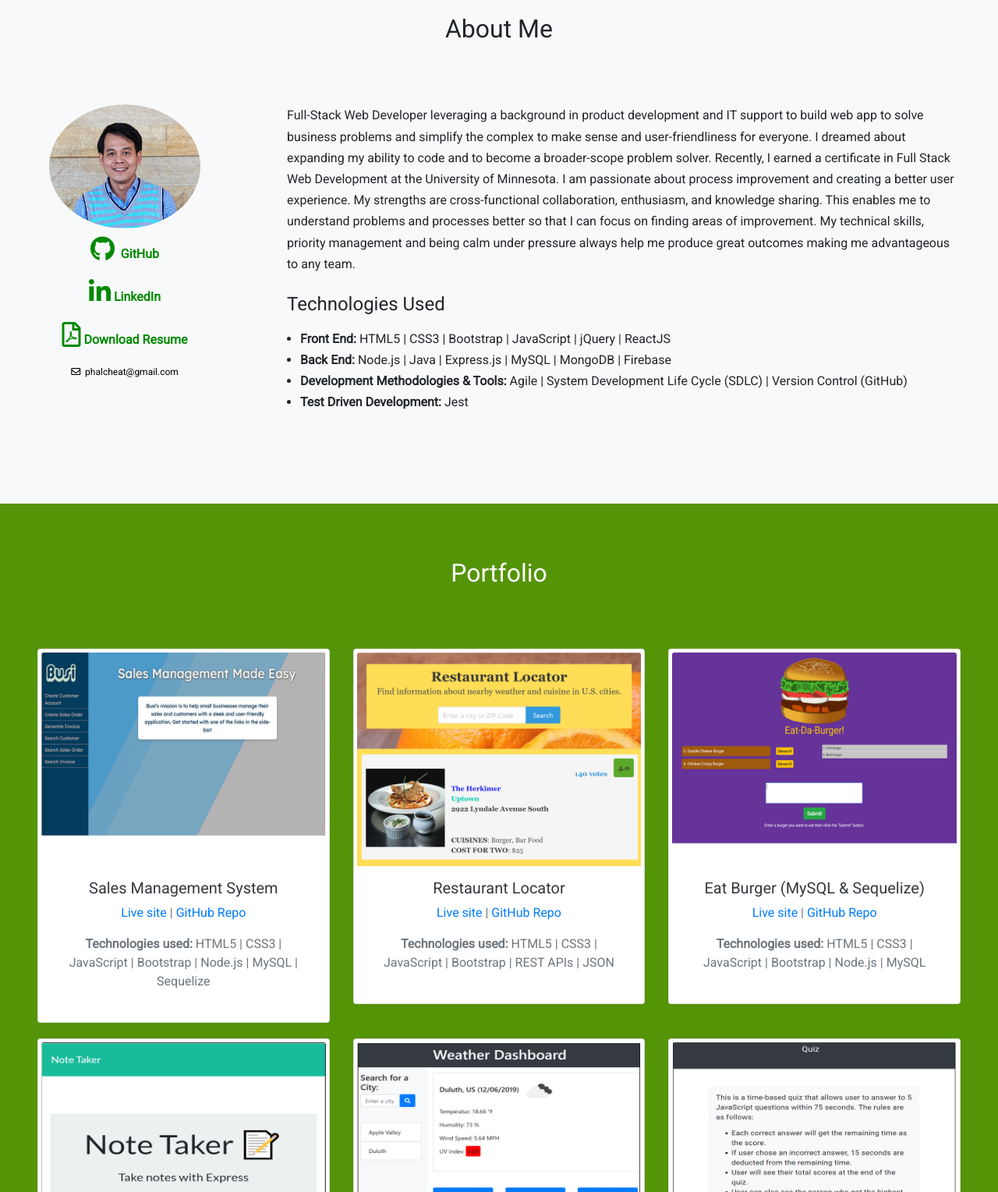
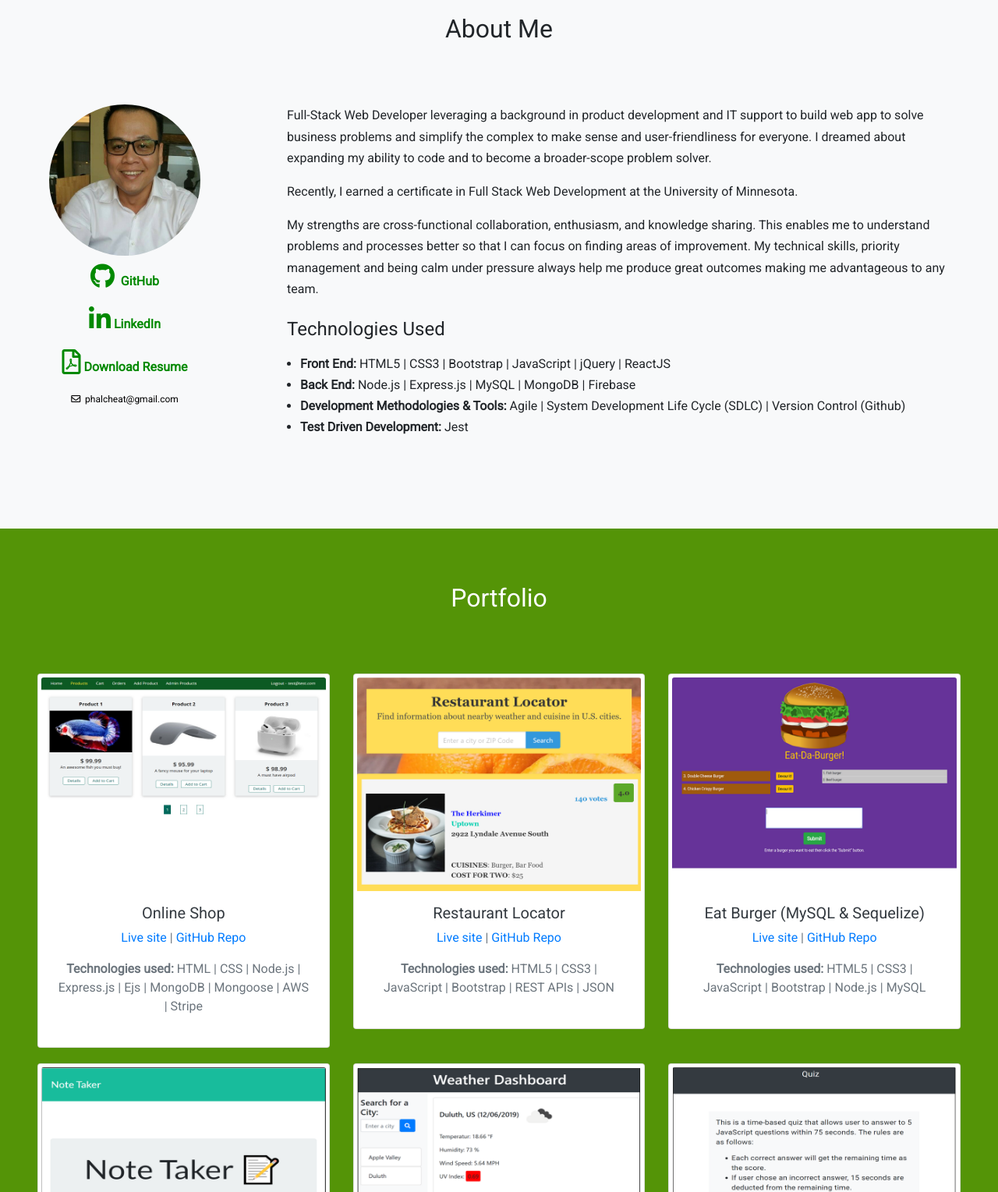
Before and after one commit to paul-kh/portfolio-bootstrap, a plain HTML site: page index.html in a window 1280 px wide. Shown: the part 140-1669 px from the top of the page at 78% size. Drawn offline with nearby package versions, Linux system fonts and the light colour scheme; a web font is replaced by a local one.

Commit message:
added changed to portfolio

```diff
--- a/index.html
+++ b/index.html
@@ -56,7 +56,7 @@
         <div class="row d-flex  bottom-padding">
             <div class="col-12 col-sm-12 col-md-4 col-lg-3 text-center">
                 <div class="card profile-pic px-5" style="border:none">
-                    <img src="assets/images/profile.png" class="rounded-circle" alt="Paul Chheang's profile picture">
+                    <img src="assets/images/profile.jpg" class="rounded-circle" alt="Paul Chheang's profile picture">
                     <ul style="list-style: none; display: inline-block;">
                         <li><a class="card-text" target="_blank" href="https://github.com/paul-kh"><i
                                     class="fab fa-github fa-2x"></i>&nbsp; GitHub </a></li>
@@ -78,22 +78,25 @@
                     sense and user-friendliness for everyone. I dreamed about expanding my ability to code and to become
                     a broader-scope problem
                     solver.
-                    Recently, I earned a certificate in Full Stack Web Development at the University of
-                    Minnesota.
-                    I am passionate about process improvement and creating a better user experience. My
-                    strengths are
-                    cross-functional collaboration, enthusiasm, and knowledge sharing. This enables me to
-                    understand problems and processes better so that I can focus on finding areas of
-                    improvement. My technical skills, priority management and being calm under pressure always
-                    help me produce great outcomes making me advantageous to any team.
+                    <p>
+                        Recently, I earned a certificate in Full Stack Web Development at the University of
+                        Minnesota.
+                    </p>
+
+                    <p>My strengths are
+                        cross-functional collaboration, enthusiasm, and knowledge sharing. This enables me to
+                        understand problems and processes better so that I can focus on finding areas of
+                        improvement. My technical skills, priority management and being calm under pressure always
+                        help me produce great outcomes making me advantageous to any team.</p>
+
                 </p>
                 <h4 class="py-2">Technologies Used</h4>
                 <ul>
                     <li> <strong> Front End:</strong> HTML5 | CSS3 | Bootstrap | JavaScript | jQuery | ReactJS </li>
-                    <li> <strong> Back End:</strong> Node.js | Java | Express.js | MySQL | MongoDB | Firebase
+                    <li> <strong> Back End:</strong> Node.js | Express.js | MySQL | MongoDB | Firebase
                     </li>
                     <li> <strong> Development Methodologies & Tools:</strong> Agile | System Development Life Cycle
-                        (SDLC) | Version Control (GitHub) </li>
+                        (SDLC) | Version Control (Github) </li>
                     <li> <strong> Test Driven Development:</strong> Jest </li>
                 </ul>
             </div>
@@ -113,44 +116,23 @@
         <!-- Sub-row-2: image gallery -->
         <div class="row px-5  bottom-padding">
 
-<!--            <div class="col-12 col-sm-12 col-md-6 col-lg-4"> -->
-
-                <!-- Ecommerce Store-->
-
-<!--                 <div class="card my-card p-1">
-                    <img src="assets/images/ecommerce.png" class="card-img-top" alt="Sales Management System">
-                    <div class="card-body pt-0 text-center">
-                        <p class="card-text">
-                            <h5 class="text-dark text-center">Basic Ecommerce Store</h5>
-                            <a target="_blank" href="https://ecommerc-store-paul.herokuapp.com"> Live site</a>
-                            <span class="text-secondary"> | </span>
-                            <a target="_blank" href="https://github.com/paul-kh/ecommerce-store"> GitHub Repo</a> <br>
-                        </p>
-                        <p class="text-secondary"><strong>Technologies used:</strong> HTML5 | CSS3 | JavaScript |
-                            Bootstrap | ReactJS | Node.js | MongoDB
-                        </p>
-                    </div>
-                </div>     -->
-<!--             </div>  -->
-
-
             <div class="col-12 col-sm-12 col-md-6 col-lg-4">
                 <!-- Image 1-->
                 <div class="card my-card p-1">
-                    <img src="assets/images/sales-management.png" class="card-img-top" alt="Sales Management System">
+                    <img src="assets/images/online-shop.png" class="card-img-top" alt="Online Shop">
                     <div class="card-body pt-0 text-center">
                         <p class="card-text">
-                            <h5 class="text-dark text-center">Sales Management System</h5>
-                            <a target="_blank" href="https://mini-sales-management-paul.herokuapp.com"> Live site</a>
+                            <h5 class="text-dark text-center">Online Shop</h5>
+                            <a target="_blank" href="http://onlineshop-env.eba-uwgctxhz.us-west-2.elasticbeanstalk.com/"> Live site</a>
                             <span class="text-secondary"> | </span>
-                            <a target="_blank" href="https://github.com/paul-kh/mini-sales-management"> GitHub Repo</a>
+                            <a target="_blank" href="https://github.com/paul-kh/online-shop-node-express-mongoose"> GitHub Repo</a>
                         </p>
-                        <p class="text-secondary"><strong>Technologies used:</strong> HTML5 | CSS3 | JavaScript |
-                            Bootstrap | Node.js | MySQL | Sequelize
+                        <p class="text-secondary"><strong>Technologies used:</strong> HTML | CSS | Node.js | Express.js | Ejs | MongoDB | Mongoose | AWS | Stripe
                         </p>
                     </div>
                 </div>
             </div>
+
             <div class="col-12 col-sm-12 col-md-6 col-lg-4">
                 <!-- Image 1-->
                 <div class="card my-card p-1">
@@ -168,6 +150,7 @@
                     </div>
                 </div>
             </div>
+
             <div class="col-12 col-sm-12 col-md-6 col-lg-4 ">
                 <!-- Image 1-->
                 <div class="card my-card p-1 text-center">
@@ -186,6 +169,7 @@
                     </div>
                 </div>
             </div>
+
             <div class="col-12 col-sm-12 col-md-6 col-lg-4 ">
                 <!-- Image 1-->
                 <div class="card my-card p-1 text-center">
@@ -203,6 +187,7 @@
                     </div>
                 </div>
             </div>
+
             <div class="col-12 col-sm-12 col-md-6 col-lg-4 ">
                 <!-- Image 1-->
                 <div class="card my-card p-1 text-center">
@@ -220,6 +205,7 @@
                     </div>
                 </div>
             </div>
+
             <div class="col-12 col-sm-12 col-md-6 col-lg-4 ">
                 <!-- Image 1-->
                 <div class="card my-card p-1 text-center">
@@ -237,6 +223,7 @@
                     </div>
                 </div>
             </div>
+
         </div>
         <!--End of sub-row for image gallery-->
     </div>
```
Also changed, not shown: assets/images/online-shop.png (added), assets/images/profile.jpg (added), assets/images/profile.png (deleted), 1 other file.
